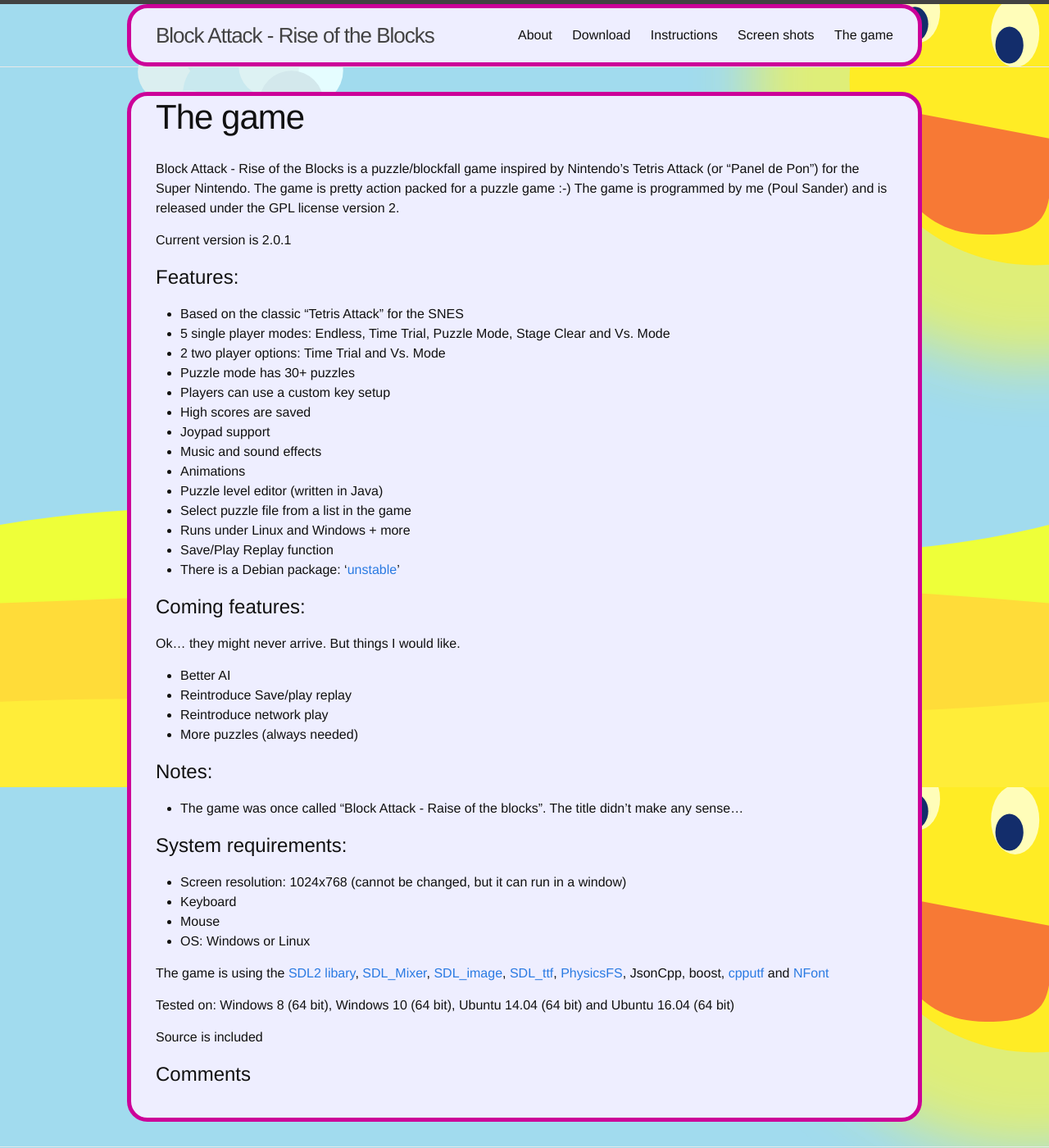
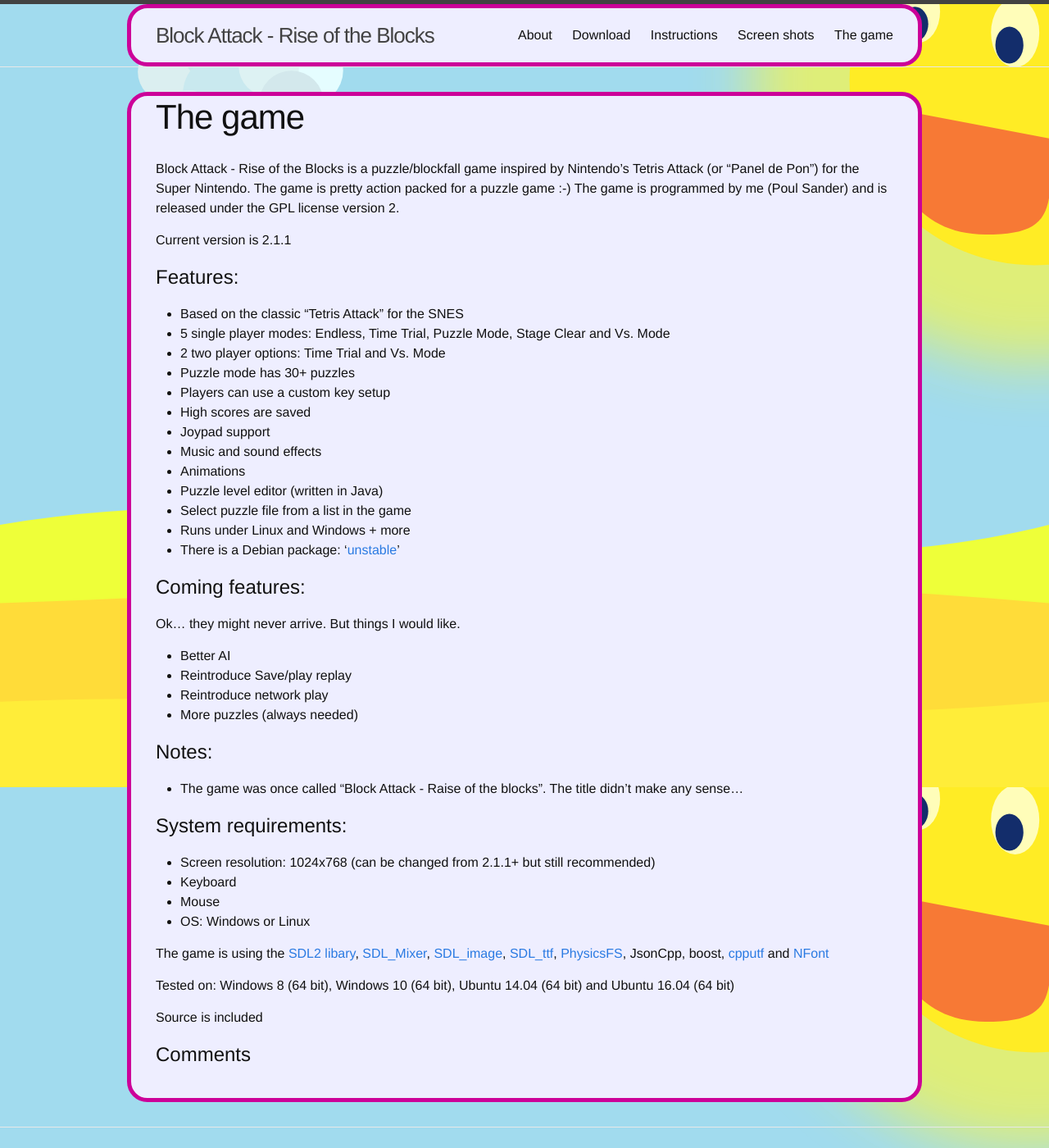
Before and after one commit to blockattack/blockattack-www, a Jekyll site: the page built from thegame.md, in a window 1280 px wide and 1400 px high. Shown: the whole window at 82% size. Built offline with Jekyll 4.4.1, drawn with Linux system fonts in a browser that asks for light colours; comment, search, counter and statistics services are not loaded.

Commit message:
Post with version 2.1.2

```diff
--- a/thegame.md
+++ b/thegame.md
@@ -7,7 +7,7 @@
 Block Attack - Rise of the Blocks is a puzzle/blockfall game inspired by Nintendo's Tetris Attack (or "Panel de Pon") for the Super Nintendo. The game is pretty action packed for a puzzle game :-)
 The game is programmed by me (Poul Sander) and is released under the GPL license version 2.
 
-Current version is 2.0.1
+Current version is 2.1.1
 
 # Features:
 
@@ -23,7 +23,6 @@
   * Puzzle level editor (written in Java)
   * Select puzzle file from a list in the game
   * Runs under Linux and Windows + more
-  * Save/Play Replay function
   * There is a Debian package: '[unstable](http://packages.debian.org/unstable/games/blockattack)'
 
 # Coming features:
@@ -40,7 +39,7 @@
 
 # System requirements:
 
-  * Screen resolution: 1024x768 (cannot be changed, but it can run in a window)
+  * Screen resolution: 1024x768 (can be changed from 2.1.1+ but still recommended)
   * Keyboard
   * Mouse
   * OS: Windows or Linux
```
Also changed, not shown: _posts/2017-07-30-version_2_1_2_released.markdown (added, +8 -0 lines), download.md (+4 -4 lines), instructions.md (+1 -1 lines).
